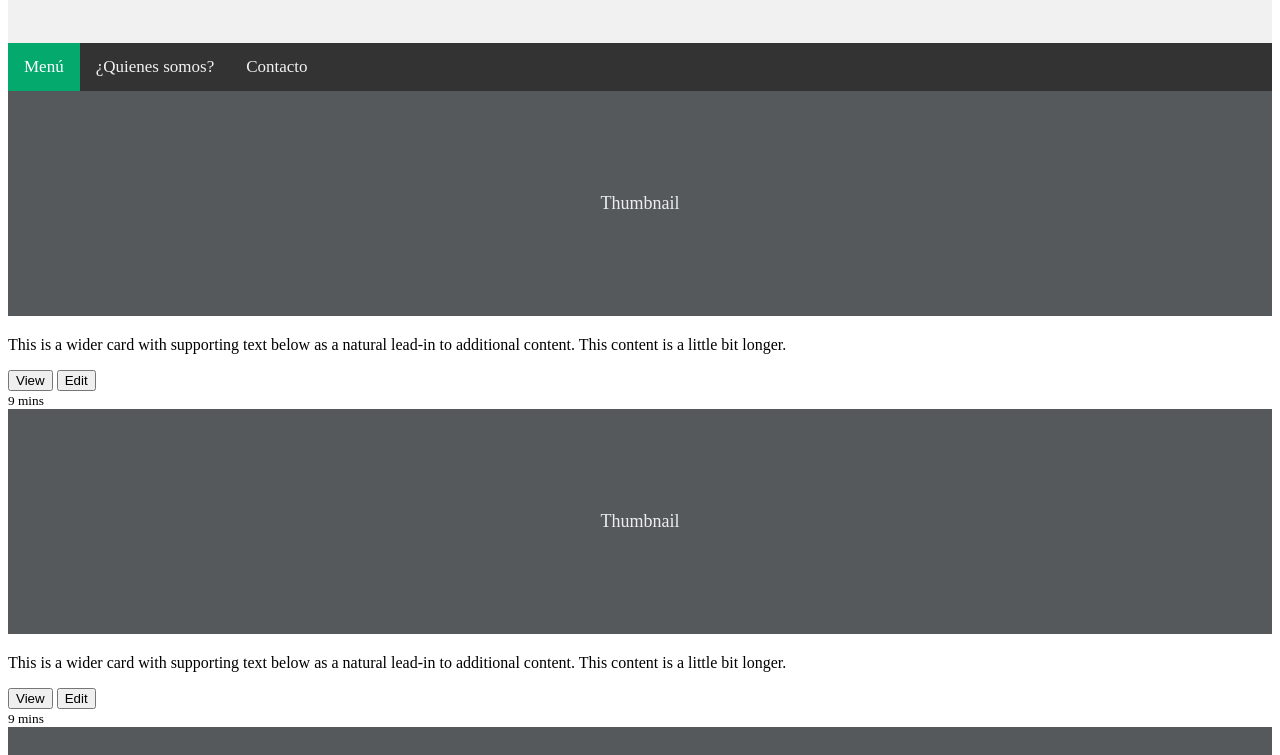
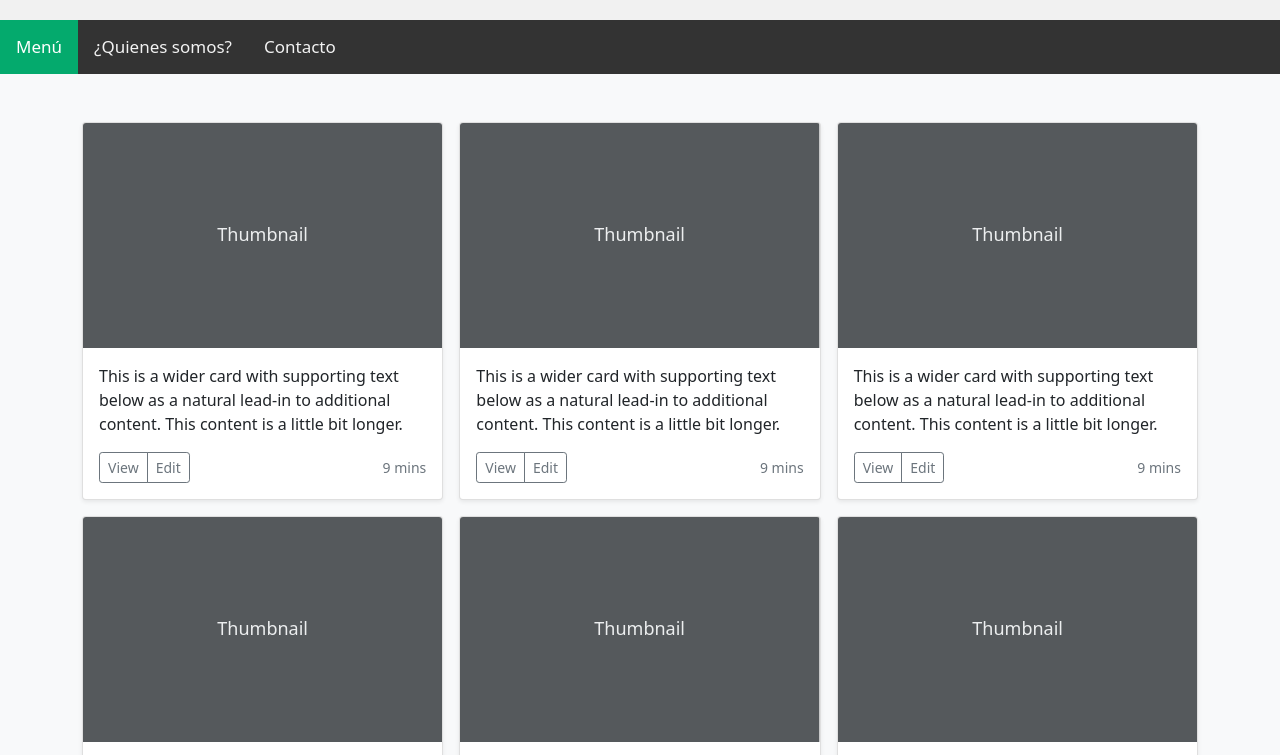
Before and after one commit to macebron/carta-menu-restaurante, a plain HTML site: page index.html in a window 1280 px wide. Shown: the part 126-881 px from the top of the page. Drawn offline with Linux system fonts and the light colour scheme; the site is published under a folder, as on GitHub Pages, so addresses that start at the root find nothing.

Commit message:
v3 subo header

```diff
--- a/index.html
+++ b/index.html
@@ -8,7 +8,7 @@
     <meta name="author" content="Miguel Ángel Acebrón">
     <title>Menú a la carta - Restaurante</title>
     <!-- Bootstrap core CSS -->
-    <link href="/css/bootstrap.min.css" rel="stylesheet"
+    <link href="css/bootstrap.min.css" rel="stylesheet"
         integrity="sha384-EVSTQN3/azprG1Anm3QDgpJLIm9Nao0Yz1ztcQTwFspd3yD65VohhpuuCOmLASjC" crossorigin="anonymous">
     <link rel="stylesheet" href="css/style.css">
 </head>
@@ -232,7 +232,7 @@
             </div>
         </div>
     </main>
-    <script src="/js/bootstrap.bundle.min.js"
+    <script src="js/bootstrap.bundle.min.js"
         integrity="sha384-MrcW6ZMFYlzcLA8Nl+NtUVF0sA7MsXsP1UyJoMp4YLEuNSfAP+JcXn/tWtIaxVXM"
         crossorigin="anonymous"></script>
     <script>
```
